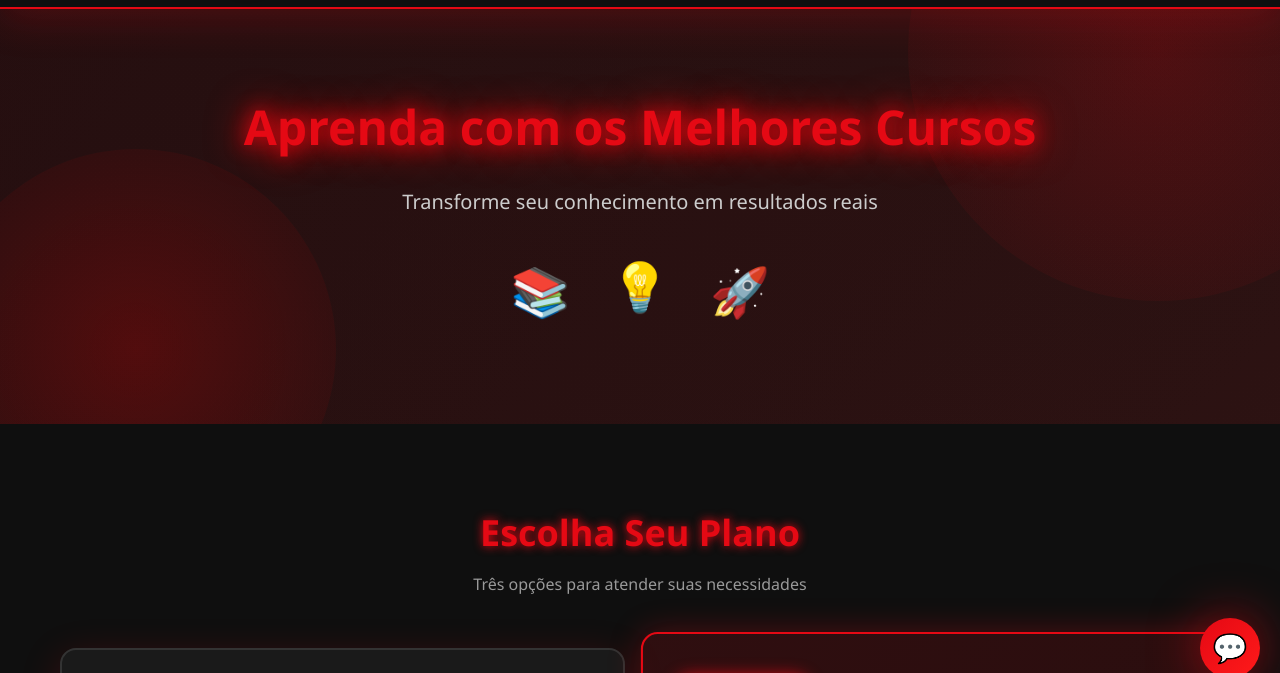
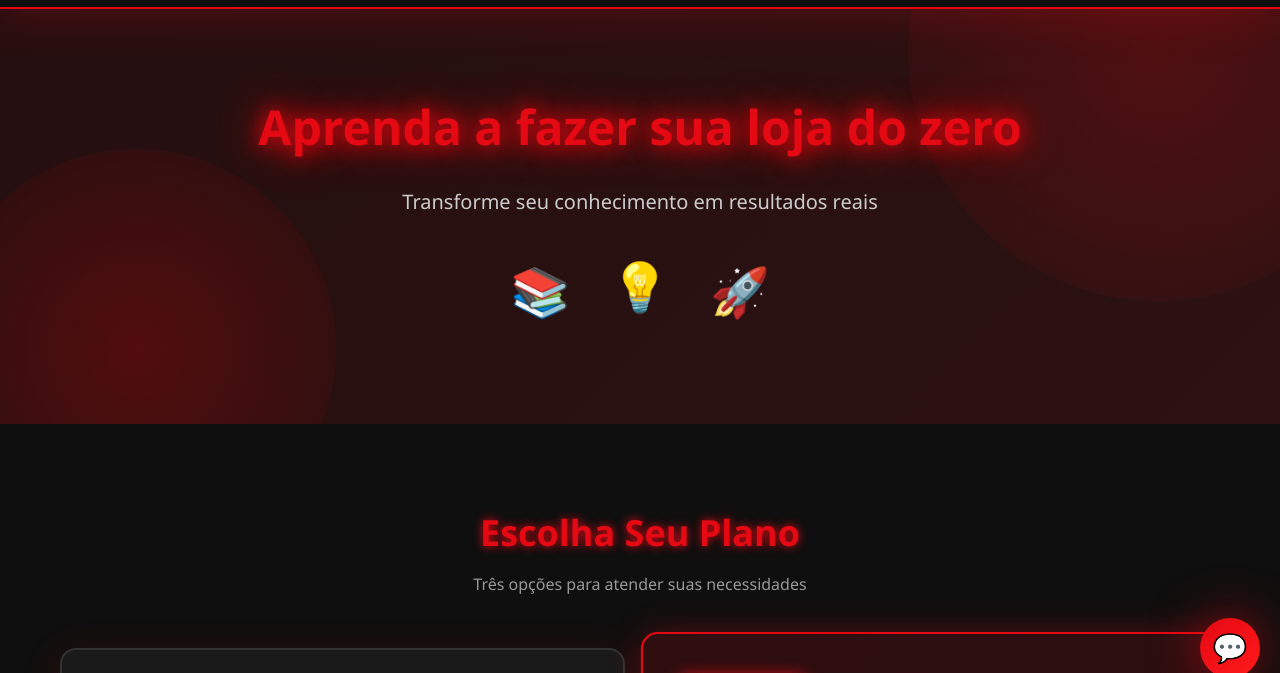
Before and after one commit to five890/site-shelbr, a plain HTML site: page index.html in a window 1280 px wide. Shown: the part 102-775 px from the top of the page. Drawn offline with Linux system fonts and the light colour scheme.

Commit message:
Update hero title in index.html

```diff
--- a/index.html
+++ b/index.html
@@ -28,7 +28,7 @@
     <!-- Hero Section -->
     <section class="hero">
         <div class="hero-content">
-            <h2 class="hero-title">Aprenda com os Melhores Cursos</h2>
+            <h2 class="hero-title">Aprenda a fazer sua loja do zero </h2>
             <p class="hero-subtitle">Transforme seu conhecimento em resultados reais</p>
             <div class="hero-animation">
                 <div class="floating-card card-1">📚</div>
```
